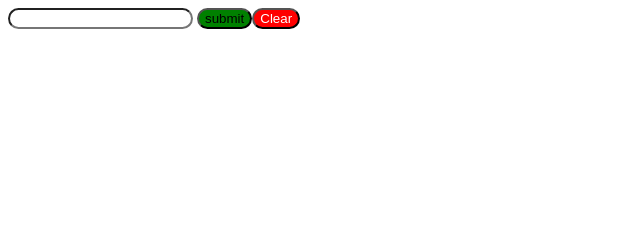
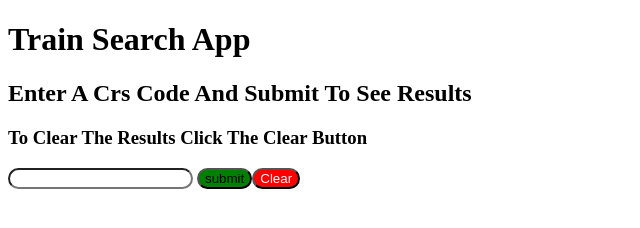
Before and after one commit to rausaf/trainsearch, a plain HTML site: page html/index.html in a window 1280 px wide. Shown: the whole page, without its empty margins (0-640 px from the left). Drawn offline with Linux system fonts and the light colour scheme.

Commit message:
Update index.html

```diff
--- a/html/index.html
+++ b/html/index.html
@@ -28,6 +28,9 @@
 
 <body>
     <main>
+        <h1>Train Search App</h1>
+        <h2>Enter A Crs Code And Submit To See Results</h2>
+        <h3>To Clear The Results Click The Clear Button</h3>
         <form>
             <input type="text" value="" id="input">
             <button type="submit" id="submit">submit</button><button onClick="window.location.reload();"
```
